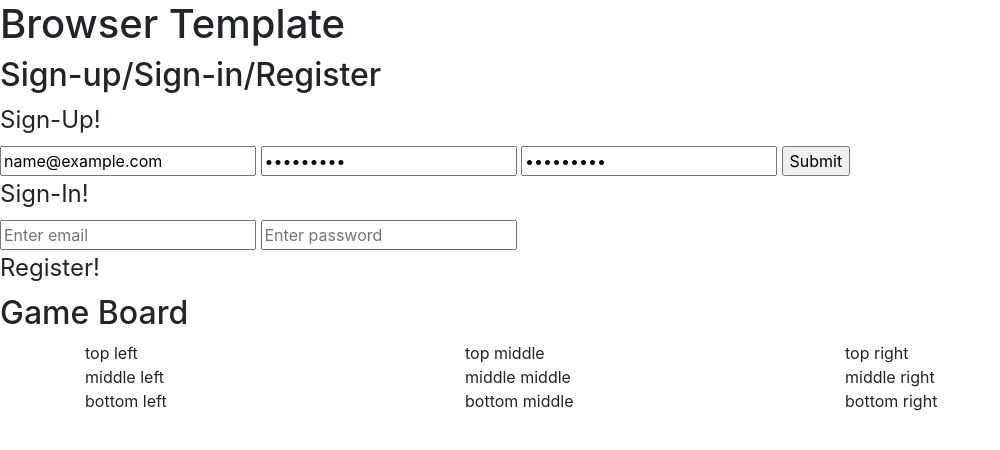
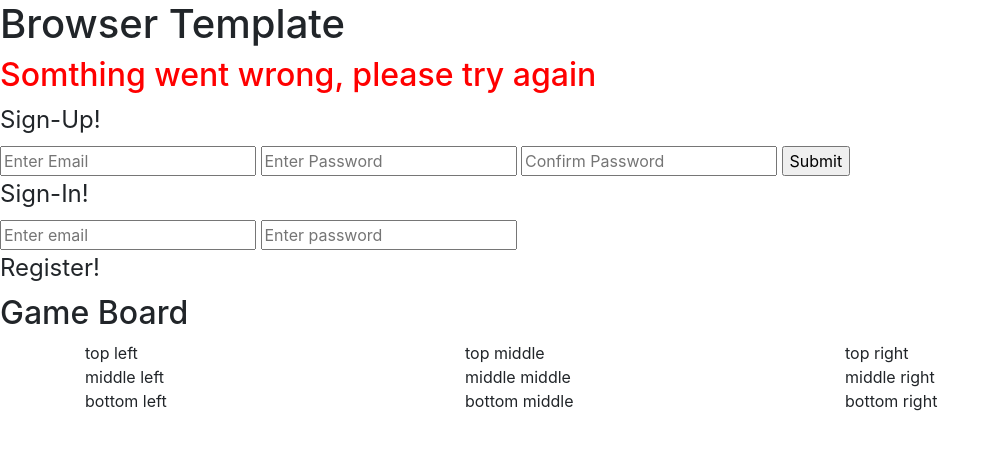
Before and after one commit to jkremes/tic-tac-toe-client, a website built with webpack: page index.html in a window 1280 px wide. Both pictures are taken after typing "name@example.com", "Sample123", "Sample123" into the empty fields and a click on the input 815 px from the left and 161 px from the top of the page. Shown: the whole page, without its empty margins (0-1000 px from the left). Built offline with nearby package versions, Linux system fonts and the light colour scheme; no server answers; files whose address does not match are found by name.

Commit message:
Succesfully connected sign-up function
developed code and successfully created curl script, then work with other folders to sign-up a new user.

```diff
--- a/assets/scripts/auth/api.js
+++ b/assets/scripts/auth/api.js
@@ -1,7 +1,13 @@
+const config = require('../config.js')
+// const store = require('../store.js')
 
-// const store = require('../store.js')
-const config = require('../config.js')
-
+const signUp = function (userData) {
+  return $.ajax({
+    url: config.apiUrl + '/sign-up',
+    method: 'POST',
+    data: userData
+  })
+}
 // const updateBook = function (bookData) {
 //   const bookId = bookData.book.id
 //   return $.ajax({
@@ -19,13 +25,13 @@ const config = require('../config.js')
 // }
 
 // USE THIS ONE
-const signUp = function (gameData) {
-  return $.ajax({
-    url: config.apiUrl + '/games',
-    method: 'POST',
-    data: gameData
-  })
-}
+// const signUp = function (gameData) {
+//   return $.ajax({
+//     url: config.apiUrl + '/games',
+//     method: 'POST',
+//     data: gameData
+//   })
+// }
 // const userClick = function (userData) {
 //   return $.ajax({
 //     url: config.apiUrl + '',
--- a/assets/scripts/auth/events.js
+++ b/assets/scripts/auth/events.js
@@ -21,14 +21,14 @@
 // }
 const getFormFields = require('../../../lib/get-form-fields.js')
 const api = require('./api.js')
-// const ui = require('./ui.js')
+const ui = require('./ui.js')
 
 const onSignUp = function (event) {
   event.preventDefault()
   const data = getFormFields(event.target)
   api.signUp(data)
-    .then(console.log)
-    .catch(console.log)
+    .then(ui.signUpSuccess)
+    .catch(ui.signUpFailure)
 }
 
 module.exports = {
--- a/assets/scripts/auth/ui.js
+++ b/assets/scripts/auth/ui.js
@@ -0,0 +1,25 @@
+const store = require('../store.js')
+
+const signUpSuccess = function () {
+  $('#login').html('Sign up successful')
+  $('#login').css('color', 'green')
+  $('#sign-up-form').trigger('reset')
+}
+
+const signUpFailure = function () {
+  $('#login').html('Somthing went wrong, please try again')
+  $('#login').css('color', 'red')
+  $('#sign-up-form').trigger('reset')
+}
+//
+module.exports = {
+  signUpSuccess,
+  signUpFailure,
+  // signInSuccess,
+  // signInFailure,
+  // changePasswordSuccess,
+  // changePasswordFailure,
+  // signOutSuccess,
+  // signOutFailure,
+  store
+}
--- a/assets/scripts/config.js
+++ b/assets/scripts/config.js
@@ -2,8 +2,8 @@
 
 let apiUrl
 const apiUrls = {
-  production: '<replace-with-heroku-url>',
-  development: 'http://localhost:4741'
+  production: 'https://aqueous-atoll-85096.herokuapp.com',
+  development: 'https://tic-tac-toe-wdi.herokuapp.com'
 }
 
 if (window.location.hostname === 'localhost') {
--- a/index.html
+++ b/index.html
@@ -14,7 +14,7 @@
     <body>
       <h1>Browser Template</h1>
 
-      <h2>Sign-up/Sign-in/Register</h2>
+      <h2 id="login">Sign-up/Sign-in/Register</h2>
       <form id="sign-up-form">
         <legend>Sign-Up!</legend>
         <input required placeholder="Enter Email" name="credentials[email]" type="email"/>
```
Also changed, not shown: 1 other file.
